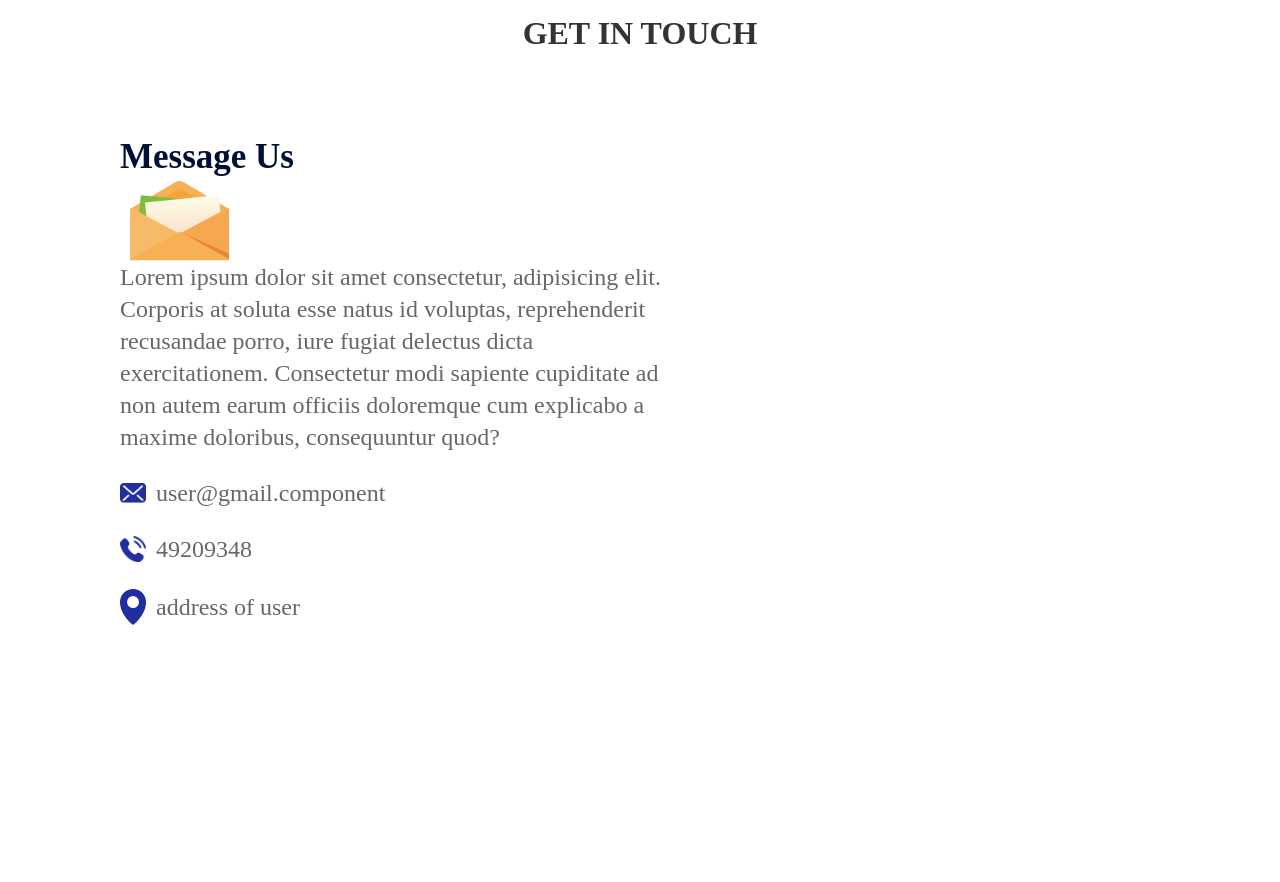
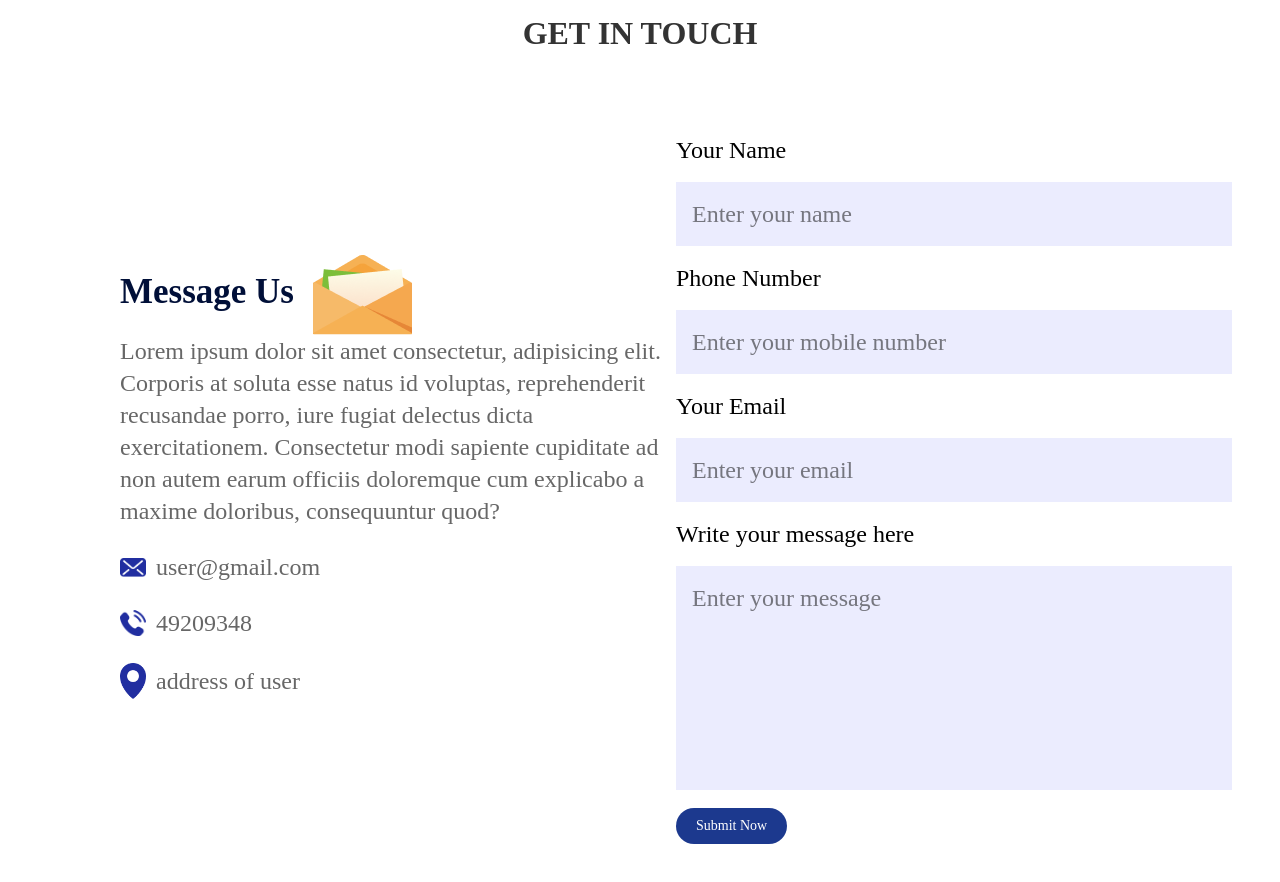
Before and after one commit to deveshh30/REACT, a React (Vite) app in the folder PROJECTS/EDUNITY/edunity/: page / in a window 1280 px wide. Shown: the part 3362-4244 px from the top of the page. Before the commit the page ends 4091 px from the top, so only its background shows below. Built offline with nearby package versions, Linux system fonts and the light colour scheme.

Commit message:
web 3 forms

```diff
--- a/PROJECTS/EDUNITY/edunity/src/component/contact/Contact.jsx
+++ b/PROJECTS/EDUNITY/edunity/src/component/contact/Contact.jsx
@@ -4,21 +4,64 @@ import mail from '../../assets/mail-icon.png'
 import phone from '../../assets/phone-icon.png'
 import location from '../../assets/location-icon.png'
 
+
 import './contact.css'
 const Contact = () => {
+
+
+
+    const [result, setResult] = React.useState("");
+
+  const onSubmit = async (event) => {
+    event.preventDefault();
+    setResult("Sending....");
+    const formData = new FormData(event.target);
+
+    formData.append("access_key", "224f91c4-0b2a-4e58-92dd-c96ab66b68ed");
+
+    const response = await fetch("https://api.web3forms.com/submit", {
+      method: "POST",
+      body: formData
+    });
+
+    const data = await response.json();
+
+    if (data.success) {
+      setResult("Form Submitted Successfully");
+      event.target.reset();
+    } else {
+      console.log("Error", data);
+      setResult(data.message);
+    }
+  };
+
+
   return (
     <div>
       <div className="contact mt-20 flex items-center justify-between mb-20 ml-30">
         <div className="contact-col basis-[48%] text-[#676767]">
-          <h3 className='text-[#000F38] font-extrabold text-[35px]'>Message Us <img className='w-8.7 ml-2.5 flex items-center ' src={msg} alt="" /> </h3>
+          <h3 className='text-[#000F38] font-extrabold text-[35px]'>Message Us <img className='w-8.7 ml-2.5 inline' src={msg} alt="" /> </h3>
           <p>Lorem ipsum dolor sit amet consectetur, adipisicing elit. Corporis at soluta esse natus id voluptas, reprehenderit recusandae porro, iure fugiat delectus dicta exercitationem. Consectetur modi sapiente cupiditate ad non autem earum officiis doloremque cum explicabo a maxime doloribus, consequuntur quod?</p>
           <ul>
-            <li className='flex items-center mt-6 mb-6' ><img className='w-6.5 mr-2.5' src={mail} alt="" /> user@gmail.component</li>
+            <li className='flex items-center mt-6 mb-6' ><img className='w-6.5 mr-2.5' src={mail} alt="" /> user@gmail.com</li>
             <li className='flex items-center mt-6 mb-6' ><img className='w-6.5 mr-2.5' src={phone} alt="" />49209348</li>
             <li className='flex items-center mt-6 mb-6' ><img className='w-6.5 mr-2.5' src={location} alt="" />address of user</li>
           </ul>
         </div>
-        <div className="contact-col"></div>
+        <div className="contact-col basis-[48%] mr-12">
+          <form onSubmit={onSubmit} className='' action="">
+            <label>Your Name</label>
+            <input className='block w-full bg-[#EBECFE] p-4 mb-4 mt-4 border-0 outline-0' type="text" name='name' placeholder='Enter your name' required />
+            <label>Phone Number</label>
+            <input className='block w-full bg-[#EBECFE] p-4 mb-4 mt-4 border-0 outline-0' type="tel" name='phone' placeholder='Enter your mobile number' required />
+            <label>Your Email</label>
+            <input className='block w-full bg-[#EBECFE] p-4 mb-4 mt-4 border-0 outline-0' type="email" name='email' placeholder='Enter your email' required />
+            <label>Write your message here</label>
+            <textarea className='block w-full bg-[#EBECFE] p-4 mb-4 mt-4 border-0 outline-0 resize-none' name="message" rows={6} placeholder='Enter your message' required></textarea>
+            <button type='submit' className='bg-blue-900 rounded-3xl text-white text-sm py-2 px-5 hover:bg-blue-800 transition-colors'>Submit Now</button>
+          </form>
+          <span>{result}</span>
+        </div>
       </div>
     </div>
   )
```
